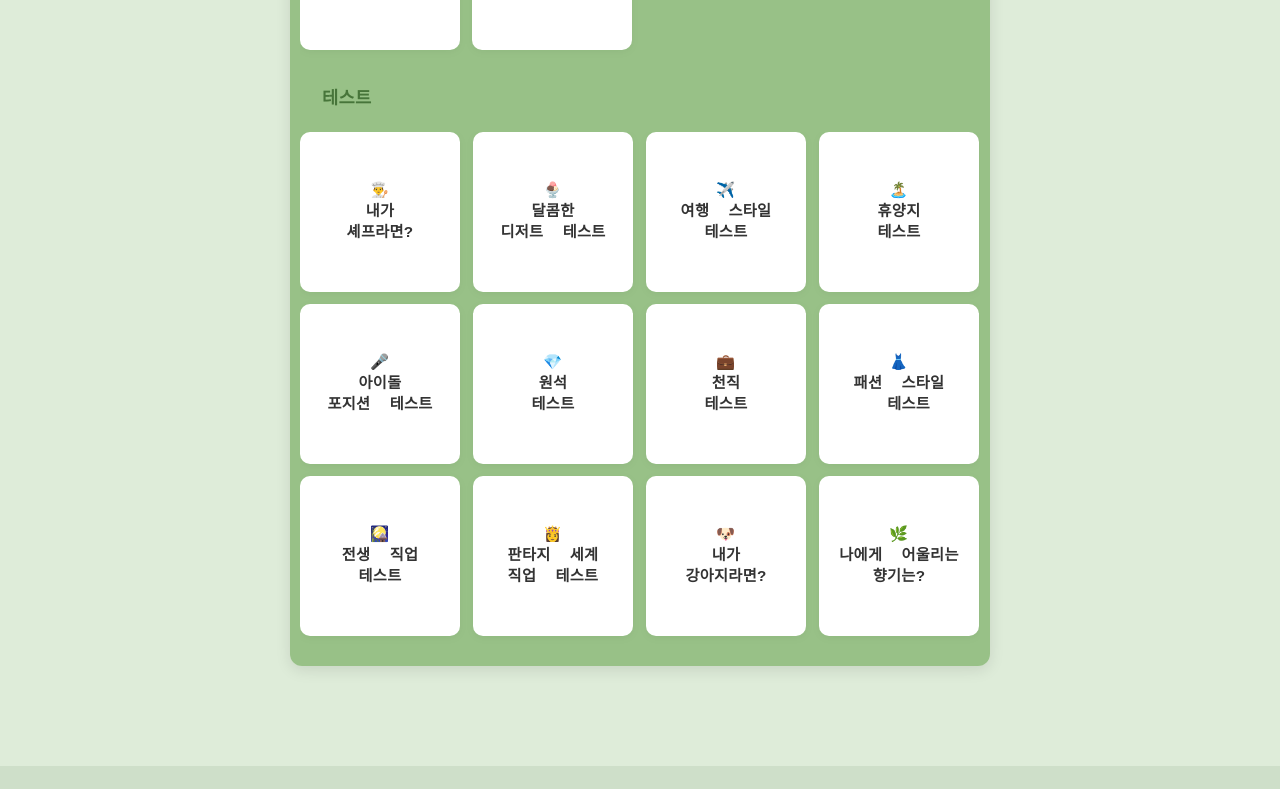
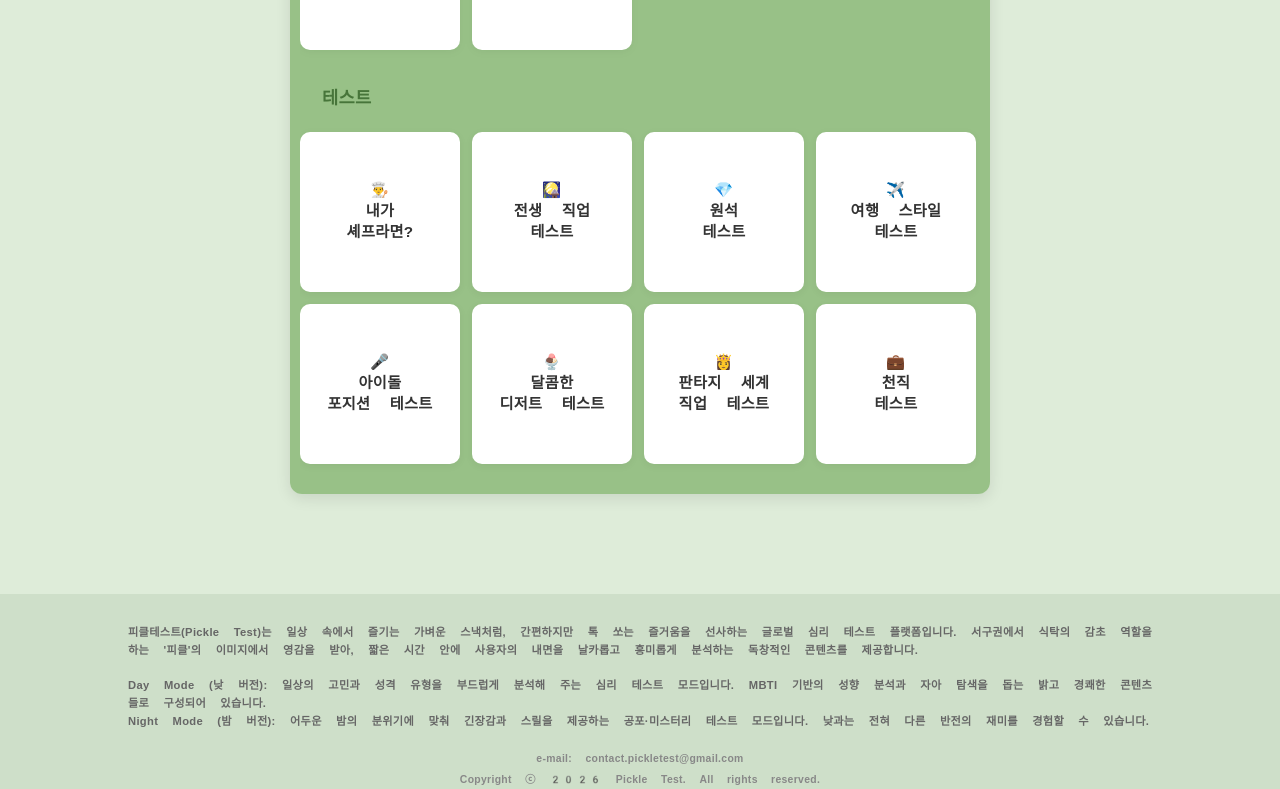
Before and after one commit to dahyeon777/pickle-test-nextjs, a Next.js app: page / in a window 1280 px wide. Shown: the part 611-1400 px from the top of the page. Built offline with nearby package versions, Linux system fonts and the light colour scheme; a web font is replaced by a local one.

Commit message:
style: 아이템 끊김 수정

```diff
--- a/src/app/FirstPage/page.module.css
+++ b/src/app/FirstPage/page.module.css
@@ -22,6 +22,7 @@
   justify-content: center;
   align-items: center;
   width: 100%;
+  z-index: 2;
 }
 
 .image_center {
@@ -34,9 +35,10 @@
 
 /* --- 섹션 제목 설정 --- */
 .rowTitle {
+  z-index: 2;
   width: 95%;
   margin: 5px auto 5px auto;
-  color: #47753a; /* 낮 모드 진한 초록색 */
+  color: #47753a;
   font-size: 1.1rem;
   font-weight: 800;
   text-align: left;
@@ -71,30 +73,32 @@
   box-shadow: 0 0 20px rgba(255, 0, 0, 0.15);
 }
 
-/* ⭐ 타로 섹션: 가로 1행 슬라이딩 (Flex 적용) */
+/* ⭐ 타로 섹션: 호버 공간 확보를 위한 패딩 추가 */
 .taroRow {
   display: flex;
   flex-direction: row;
   gap: 12px;
   width: 100%;
   overflow-x: auto;
+  padding-top: 10px;    /* ❗ 위로 올라갈 공간 확보 */
+  margin-top: -10px;    /* ❗ 패딩으로 인한 간격 벌어짐 상쇄 */
   padding-bottom: 15px;
   -webkit-overflow-scrolling: touch;
 }
 
-/* ⭐ 테스트 섹션: 가로 2행 슬라이딩 (Grid 적용) */
+/* ⭐ 테스트 섹션: 호버 공간 확보를 위한 패딩 추가 */
 .testRow {
   display: grid;
-  grid-template-rows: repeat(3, 1fr); /* 2행 고정 */
-  grid-auto-flow: column; /* 아이템을 가로 방향으로 우선 배치 */
+  grid-template-rows: repeat(2, 1fr);
+  grid-auto-flow: column;
   gap: 12px;
   width: 100%;
   overflow-x: auto;
+  padding-top: 10px;    /* ❗ 위로 올라갈 공간 확보 */
+  margin-top: -10px;    /* ❗ 패딩으로 인한 간격 벌어짐 상쇄 */
   padding-bottom: 15px;
   -webkit-overflow-scrolling: touch;
 }
-
-
 
 /* 슬라이딩 바(스크롤바) 공통 스타일링 */
 .testRow::-webkit-scrollbar,
@@ -119,18 +123,20 @@
   background: rgba(255, 255, 255, 0.3);
 }
 
-/* 리스트 아이템 크기 고정 (Grid/Flex 공통 대응) */
+/* 리스트 아이템 크기 고정 */
 .grid-item {
-  flex: 0 0 160px; /* Flex(타로) 환경용 */
-  width: 160px; /* Grid(테스트) 환경용 */
+  flex: 0 0 160px;
+  width: 160px;
   aspect-ratio: 1 / 1;
   position: relative;
   transition: transform 0.2s;
   white-space: pre-wrap;
+  z-index: 5;
 }
 
 .grid-item:hover {
-  transform: translateY(-5px);
+  transform: translateY(-8px); /* ❗ 패딩(10px) 범위 내에서 이동 */
+  z-index: 10;
 }
 
 .testTitleBox {
@@ -213,14 +219,8 @@
 }
 
 @keyframes blinkRed {
-  0% {
-    opacity: 0.4;
-    box-shadow: 0 0 2px #ff0000;
-  }
-  100% {
-    opacity: 1;
-    box-shadow: 0 0 12px #ff0000;
-  }
+  0% { opacity: 0.4; box-shadow: 0 0 2px #ff0000; }
+  100% { opacity: 1; box-shadow: 0 0 12px #ff0000; }
 }
 
 /* --- 푸터 영역 --- */
@@ -266,30 +266,13 @@
 }
 
 @keyframes wander {
-  0% {
-    top: 10%;
-    left: 10%;
-    transform: rotate(0deg);
-  }
-  50% {
-    top: 50%;
-    left: 80%;
-    transform: rotate(180deg);
-  }
-  100% {
-    top: 10%;
-    left: 10%;
-    transform: rotate(360deg);
-  }
+  0% { top: 10%; left: 10%; transform: rotate(0deg); }
+  50% { top: 50%; left: 80%; transform: rotate(180deg); }
+  100% { top: 10%; left: 10%; transform: rotate(360deg); }
 }
 
-.pickle1 {
-  animation: wander 25s linear infinite;
-}
-.pickle2 {
-  animation: wander 30s linear infinite reverse;
-  animation-delay: -5s;
-}
+.pickle1 { animation: wander 25s linear infinite; }
+.pickle2 { animation: wander 30s linear infinite reverse; animation-delay: -5s; }
 
 /* --- 반응형 모바일 --- */
 @media screen and (max-width: 850px) {
```
